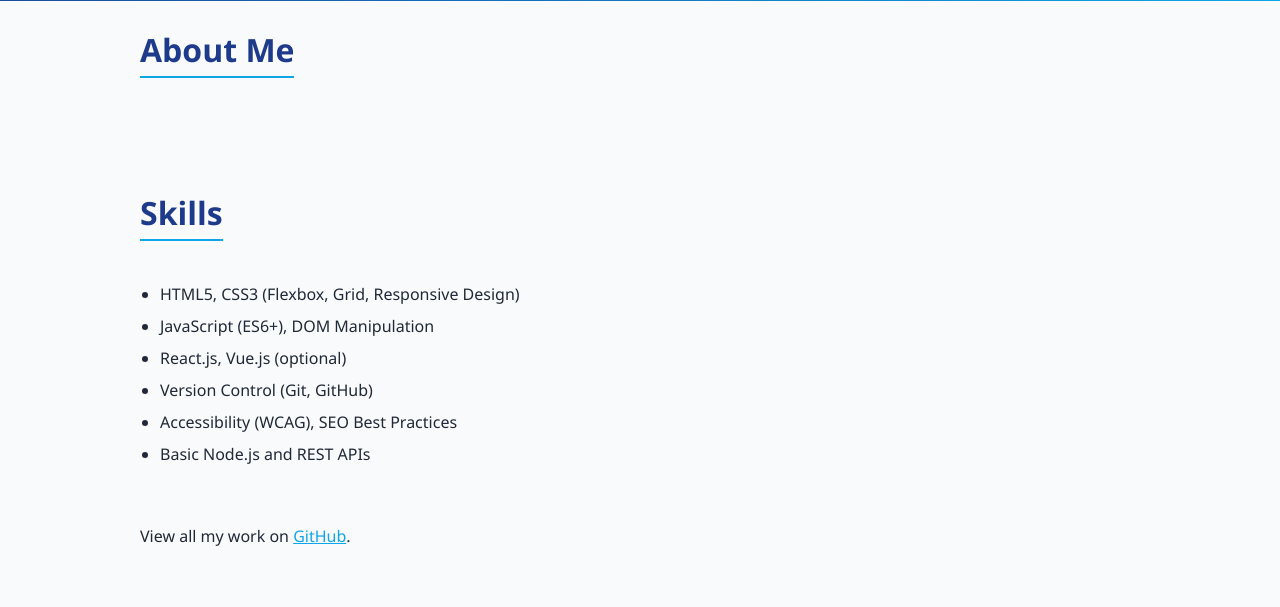
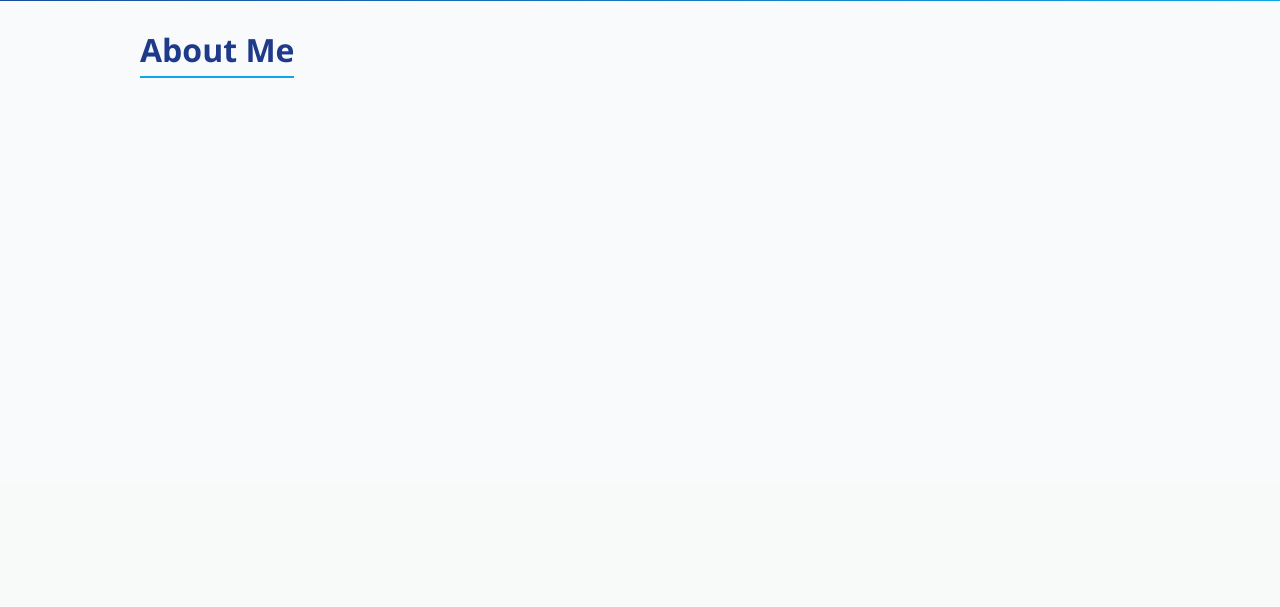
Before and after one commit to roparon/Flask_Task_App, a Flask app: template app/templates/griev.html in a window 1280 px wide. Shown: the part 316-923 px from the top of the page. After the commit the page ends 394 px from the top, so only its background shows below. Run offline with Flask 3, Linux system fonts and the light colour scheme; the template is opened without the code that fills it, so the values that code supplies are empty.

Commit message:
innitial commit

```diff
--- a/app/templates/griev.html
+++ b/app/templates/griev.html
@@ -139,22 +139,7 @@
       <h2>About Me</h2>
     </section>
 
-    <section id="skills">
-      <h2>Skills</h2>
-      <ul>
-        <li>HTML5, CSS3 (Flexbox, Grid, Responsive Design)</li>
-        <li>JavaScript (ES6+), DOM Manipulation</li>
-        <li>React.js, Vue.js (optional)</li>
-        <li>Version Control (Git, GitHub)</li>
-        <li>Accessibility (WCAG), SEO Best Practices</li>
-        <li>Basic Node.js and REST APIs</li>
-      </ul>
-    </section>
 
-    <section id="projects">
-        View all my work on <a class="inline-link" href="https://github.com/yourusername" target="_blank">GitHub</a>.
-      </p>
-    </section>
 
   </main>
 
```
